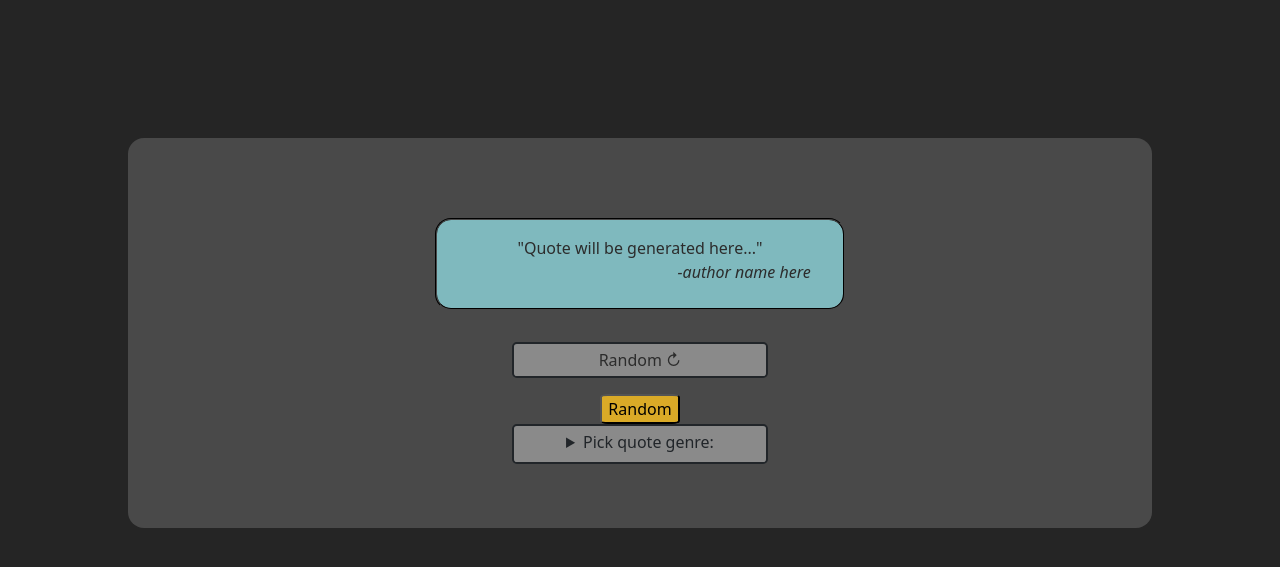
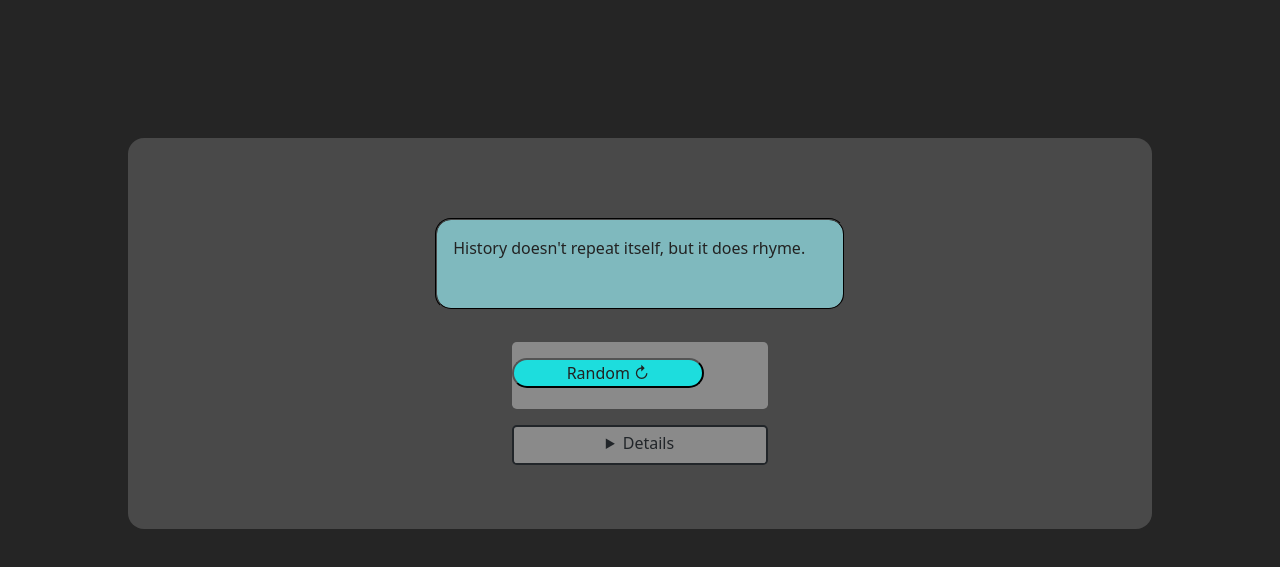
Before and after one commit to cpsoucy/quote_generator, a plain HTML site: page index.html in a window 1280 px wide. Shown: the part 121-688 px from the top of the page. Drawn offline with nearby package versions, Linux system fonts and the light colour scheme.

Commit message:
fixing issues with text color and spacing

```diff
--- a/CSS/styles.css
+++ b/CSS/styles.css
@@ -6,6 +6,7 @@ header {
 
 body {
     background-color:rgb(37, 37, 37);
+    height: 94vh;
 }
 
 h1 {
@@ -26,6 +27,7 @@ h1 {
     margin-top: 10rem;
     padding-bottom: 4rem;
     border-radius: 1rem;
+    margin-bottom: 10rem;
 }
 
 .main {
@@ -56,6 +58,7 @@ blockquote {
     padding-bottom: 3rem;
     padding-left: 1rem;
     padding-right: 1rem;
+    display: flex;
 }
 
 cite {
@@ -86,14 +89,26 @@ details {
     background-color:rgb(138, 138, 138);
     width: 25%;
     margin-bottom: 1rem;
-    border-style: solid;
-    border-width: 2px;
+    /* border-style: solid; */
+    /* border-width: 2px; */
     border-radius: 0.3rem;
-    padding-top: 0.25rem;
+    padding-top: 0.5rem;
     padding-bottom: 0.25rem;
 }
 
 button {
-    background-color: rgb(218, 170, 39);;
-    border-radius: 10%;
+    background-color: rgb(29, 221, 221);
+    border-radius: 1rem;
+    color:rgb(34, 34, 34);
+    width: 300%;
+    margin-left: -6rem;
+    margin-bottom: -5rem;
 }
+
+.drop_down {
+    width: 100%;
+}
+
+blockquote {
+    color:rgb(34, 34, 34);
+}
--- a/index.html
+++ b/index.html
@@ -10,39 +10,45 @@
 
 <body>
   <main>
-
   <header>
       <h1>Quote Generator</h1>
   </header>
-
 
   <div class="article">
     <div class="main">
       <section>
         <div class="main_box">
-          <blockquote id="blockquote">
+          <blockquote id="blockquote" style:--bs-black: #000;>
             <p>"Quote will be generated here..."</p>
             <p><cite id="author">-author name here</cite></p>
+            <script type="text/javascript">
+              function codeAddress() {
+                  getCat();
+              }
+              window.onload = codeAddress;
+              </script>
           </blockquote>
         </div>
       </section>
 
     <div class="random">
-      <p>Random &#8635</p>
+      <div class="random">
+        <button role="button" onclick="showOne()">Random &#8635</button>
+      </div>
     </div>
 
-    <button role="button" onclick="showOne()">Random</button>
+      <details>
+        <select name="category" id="select">
+          <option value="old">old</option>
+          <option value="modern">modern</option>
+          <option value="short">short</option>
+          <option value="long">long</option>
+        </select>
 
-      <details>
-        <summary>Pick quote genre:</summary>
-        <!-- <p>old</p> -->
-        <!-- <p>modern</p> -->
-        <!-- <p>short</p> -->
-        <!-- <p>long</p> -->
-        <option value="old">old</option>
-        <option value="modern">modern</option>
-        <option value="short">short</option>
-        <option value="long">long</option>
+        <div class="drop_down">
+          <button role="button" onclick="getCat()">Get</button>
+        </div>
+
       </details>
     </div>
   </div>
```
